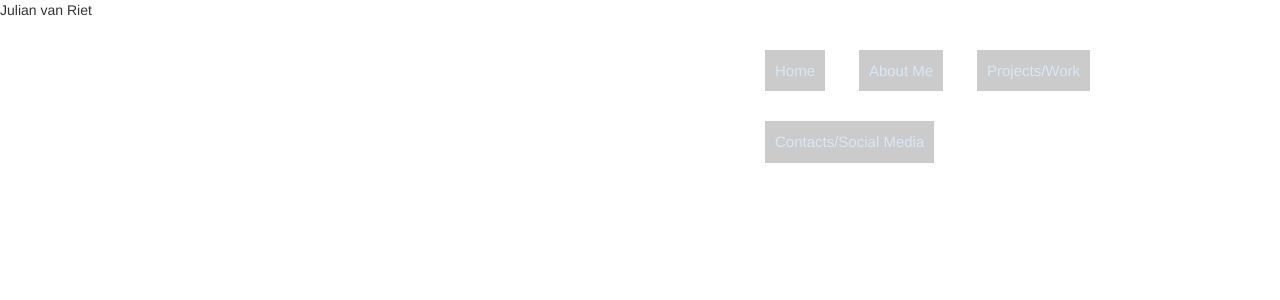
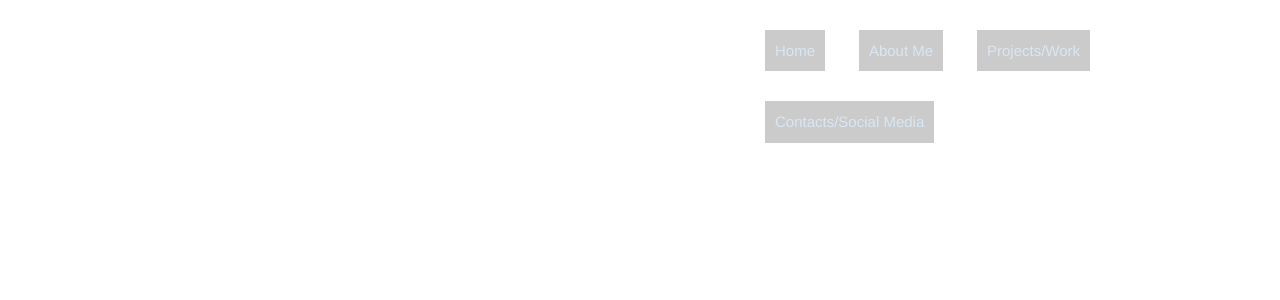
Before and after one commit to julianinla/LandingPage, a PHP site: page / in a window 1280 px wide. Shown: the top 300 px of the page. Run offline with PHP 8.4, Linux system fonts and the light colour scheme.

Commit message:
Deleted Header

```diff
--- a/css/styles.css
+++ b/css/styles.css
@@ -1,28 +1,52 @@
-/* basic element styles */
+/* Basic Element Styles */
+
 html {
 
+	/* font */
+	font-family: 'Lato', sans-serif;
 }
 
 body {
 
 }
 
-/* styles for links */
+header {
+
+	/* alignment*/
+	text-align: left;
+	padding: 15px;
+	margin: 20px;
+	display: inline-block;
+}
+
+/* Styles for Links */
+
 a {
 	text-decoration: none !important;
 }
 
+/* each individual link */
 .link {
+
+	/* alignment */
 	text-align: right;
 	padding: 10px;
 	margin: 15px;
 	display: inline-block;
+
+	/* color */
 	color: black !important;
 	background-color: black;
 	opacity: 0.2;
+
+	/* font */
 	font-size: 15px;
 }
 
+/* div that holds the links */
 .links {
+
+	/* alignment*/
 	margin: 15px 15px 15px 750px;
+	display: inline-block;
 }
--- a/index.php
+++ b/index.php
@@ -10,11 +10,11 @@
 		<link rel="stylesheet" href="css/bootstrap-theme.css">
 		<link rel="stylesheet" href="css/bootstrap.css">
 
+		<!-- fonts -->
+		<link href='http://fonts.googleapis.com/css?family=Lato:700' rel='stylesheet' type='text/css'>
+
 	</head>
 	<body>
-
-		<!-- big jeader at top of page -->
-		<header>Julian van Riet</header>
 
 		<!-- links to different pages -->
 		<div class="links">
```
